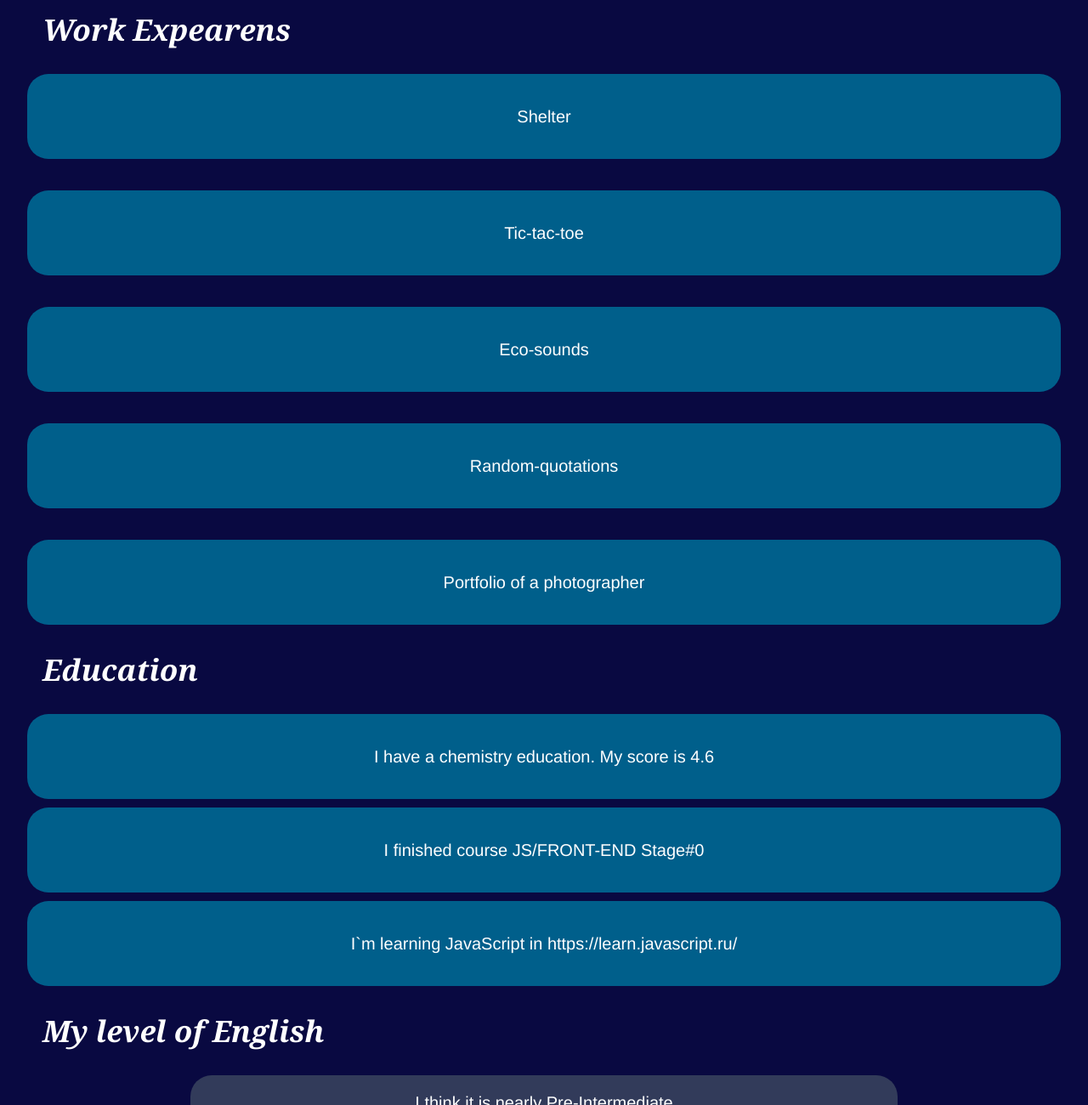
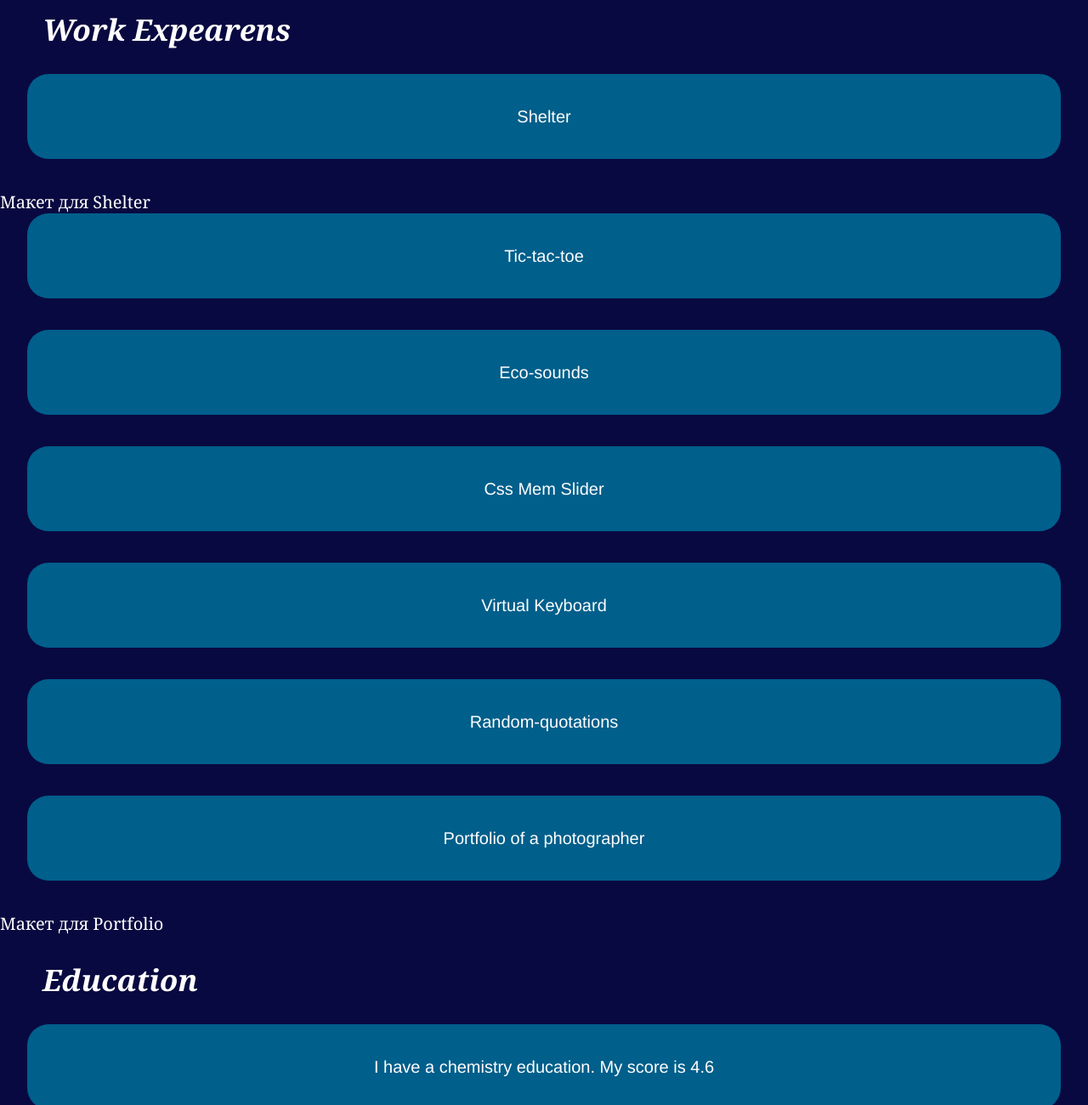
Before and after one commit to Al-r40/rsschool-cv, a plain HTML site: page cv/index.html in a window 1280 px wide. Shown: the part 1988-3288 px from the top of the page at 85% size. Drawn offline with Linux system fonts and the light colour scheme.

Commit message:
feat: index.html

```diff
--- a/cv/index.html
+++ b/cv/index.html
@@ -100,10 +100,14 @@
             <section id="Work_Expearens">
                 <h2>Work Expearens</h2>
 		        <a href="https://rolling-scopes-school.github.io/al-r40-JSFE2022Q1/shelter/pages/main/" class="ed">Shelter</a><br>
+                <a href="https://www.figma.com/file/tKcmzkARtMUFQAR9VLdLkl/shelter-dom" class="edi">Макет для Shelter</a><br>
 		        <a href="https://rolling-scopes-school.github.io/al-r40-JSFE2022Q1/js30-3/" class="ed">Tic-tac-toe</a><br>
                 <a href="https://rolling-scopes-school.github.io/al-r40-JSFEPRESCHOOL/js30-1/index.html" class="ed">Eco-sounds</a><br>
+		        <a href="https://al-r40.github.io/cssMemSlider/cssMemSlider/" class="ed">Css Mem Slider</a><br>
+		        <a href="https://al-r40.github.io/RSSVirtualKeyboard/RSSVirtualKeyboard//" class="ed"> Virtual Keyboard</a><br>
                 <a href="https://rolling-scopes-school.github.io/al-r40-JSFEPRESCHOOL/js30-2/index_ru.html" class="ed">Random-quotations</a><br>
-                <a href="https://rolling-scopes-school.github.io/al-r40-JSFEPRESCHOOL/portfolio/" class="ed">Portfolio of a photographer</a>
+                <a href="https://rolling-scopes-school.github.io/al-r40-JSFEPRESCHOOL/portfolio/" class="ed">Portfolio of a photographer</a><br>
+                <a href="https://www.figma.com/file/1A1SJ7FYyMUiBqhU3WUiBI/Portfolio" class="edi">Макет для Portfolio</a>
             </section>
             <section id="Education">
                 <h2>Education</h2>
```
